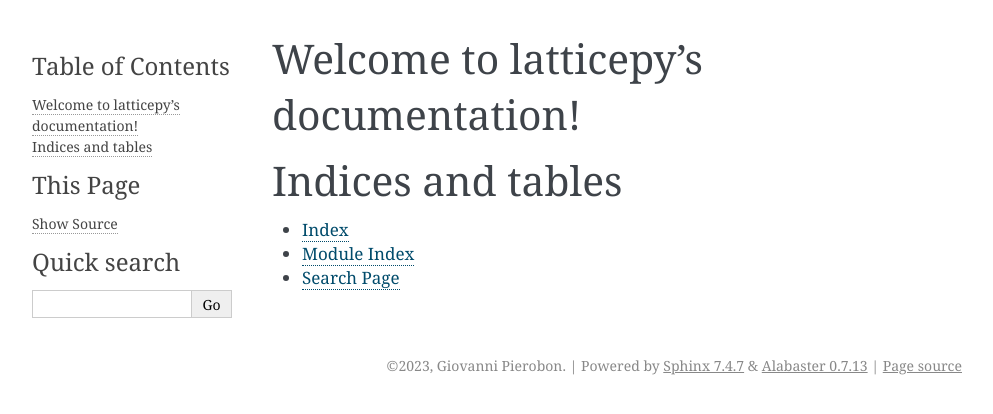
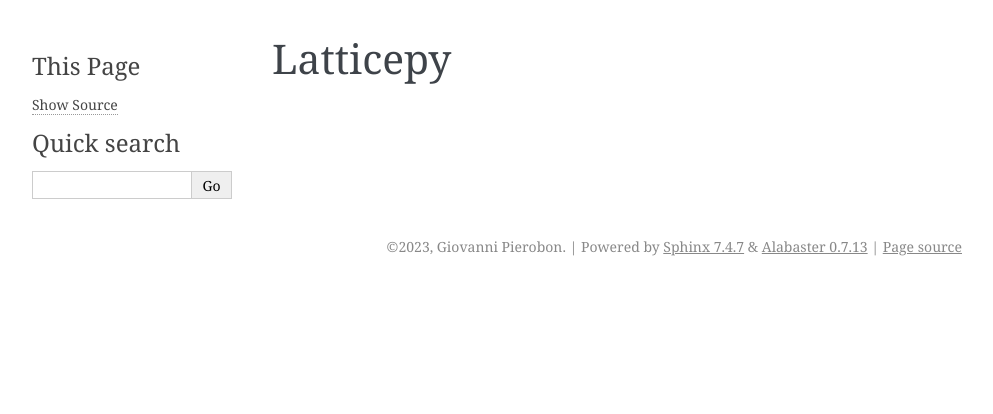
Before and after one commit to gpierobon/latticepy, a Sphinx documentation site: the page built from docs/index.rst, in a window 1280 px wide. Shown: the top 414 px of the page, without its empty margins (148-1141 px from the left). Built offline with Sphinx 7.4.7, drawn with Linux system fonts in a browser that asks for light colours.

Commit message:
tried change on index.rst

```diff
--- a/docs/index.rst
+++ b/docs/index.rst
@@ -3,18 +3,9 @@
    You can adapt this file completely to your liking, but it should at least
    contain the root `toctree` directive.
 
-Welcome to latticepy's documentation!
+Latticepy
 =====================================
 
 .. toctree::
-   :maxdepth: 2
-   :caption: Contents:
-
-
-
-Indices and tables
-==================
-
-* :ref:`genindex`
-* :ref:`modindex`
-* :ref:`search`
+   :maxdepth: 1
+   :caption: Installation
```
